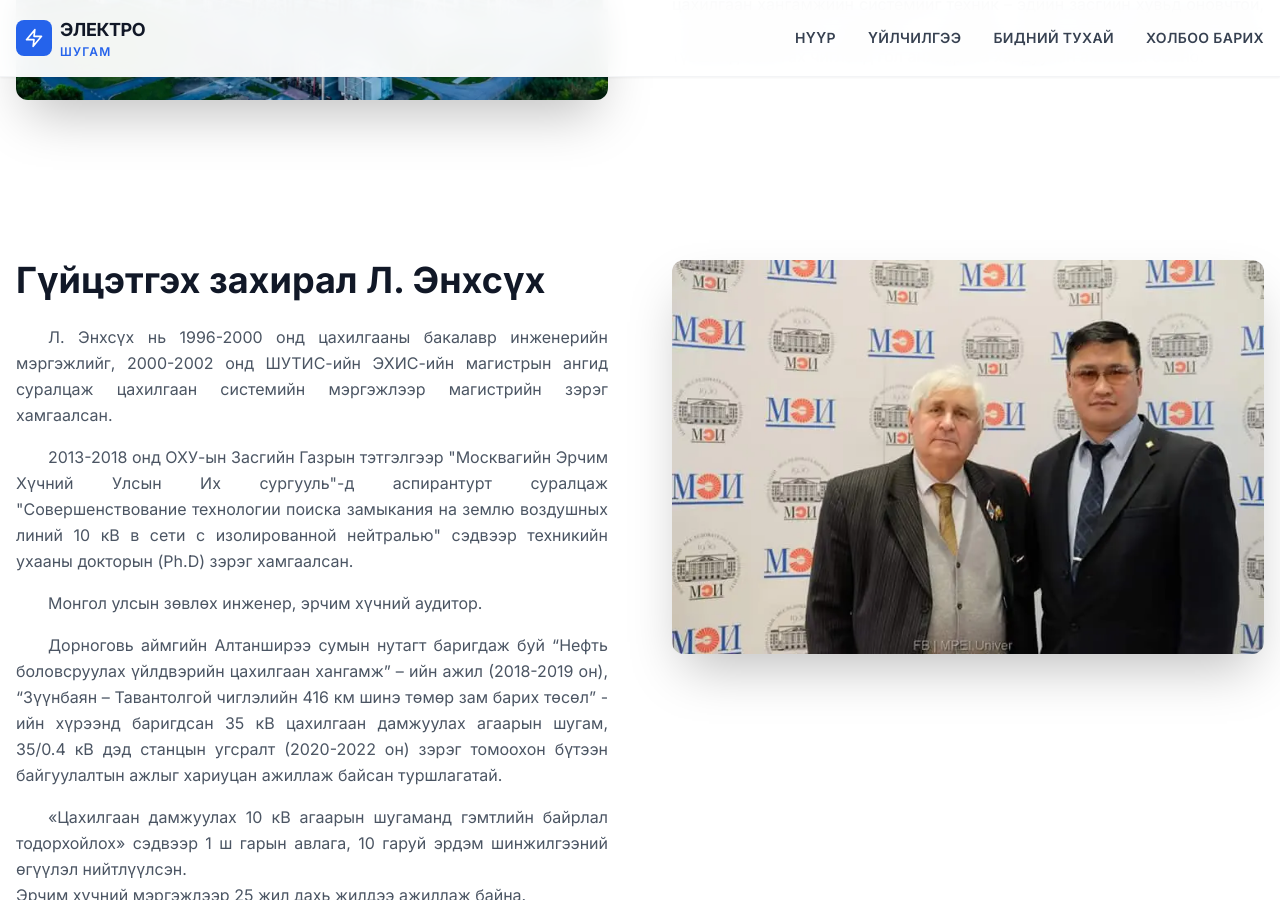
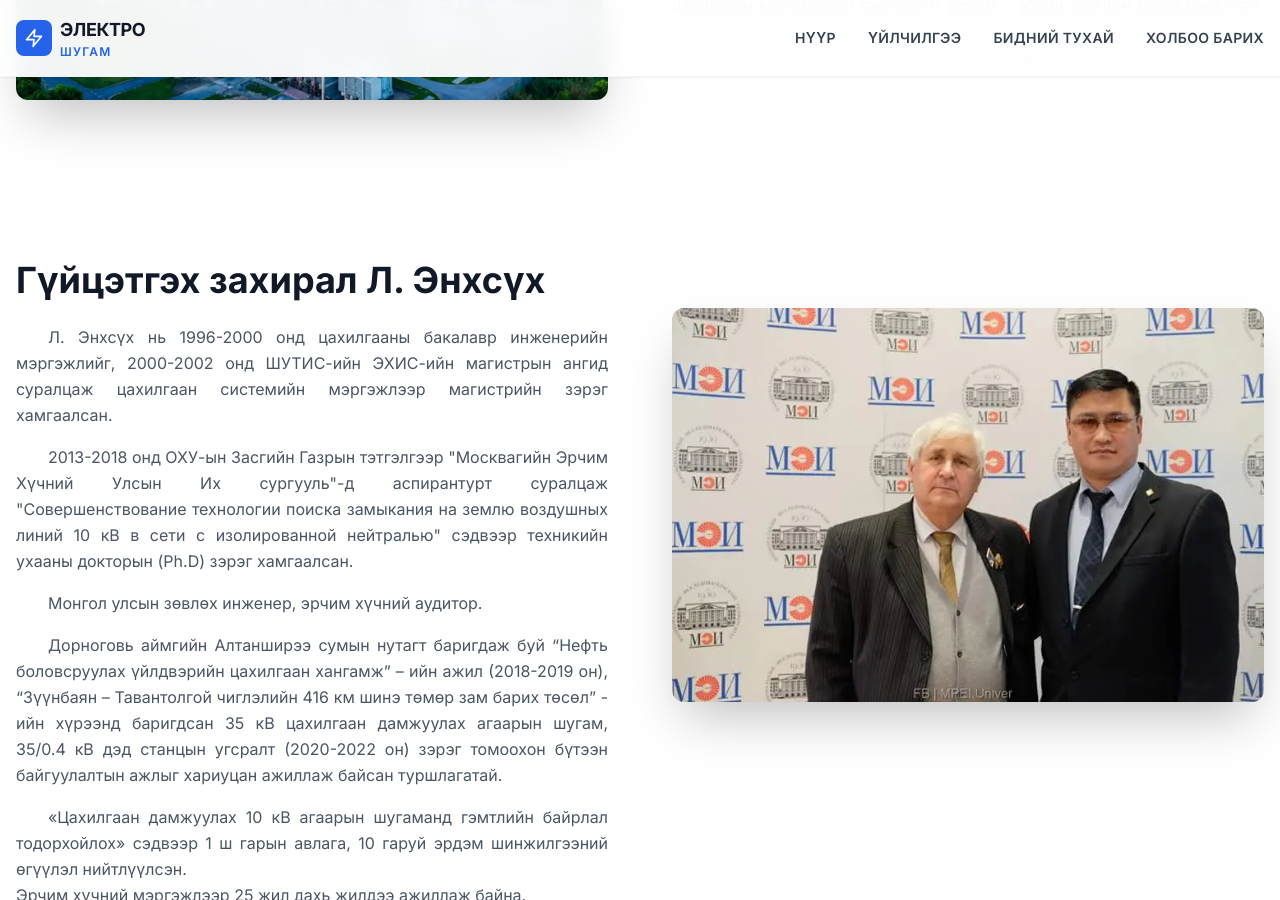
Before and after one commit to electroshugam/electroshugam_web_new, a Jekyll site: the page built from about.html, in a window 1280 px wide and 900 px high, scrolled down 3046 px. Built offline with Jekyll 4.4.1, drawn with Linux system fonts in a browser that asks for light colours; nearby versions of some CDN libraries.

Commit message:
fig update

```diff
--- a/about.html
+++ b/about.html
@@ -169,9 +169,9 @@
   <div class="container mx-auto px-4">
     <div class="grid md:grid-cols-2 gap-12 lg:gap-16 items-start">
       <div class="md:order-2">
-        <div class="relative mt-18">
+        <div class="relative mt-12">
           <div class="absolute -inset-4 bg-blue-100/50 rounded-2xl -z-10 transform rotate-2"></div>
-          <div class="relative rounded-xl overflow-hidden shadow-2xl">
+          <div class="relative rounded-xl overflow-hidden shadow-2xl mt-12">
             <img src="{{ '/media/ceo_pic.webp' | relative_url }}" alt="Л. Энхсүх" class="w-full h-auto">
           </div>
         </div>
```
